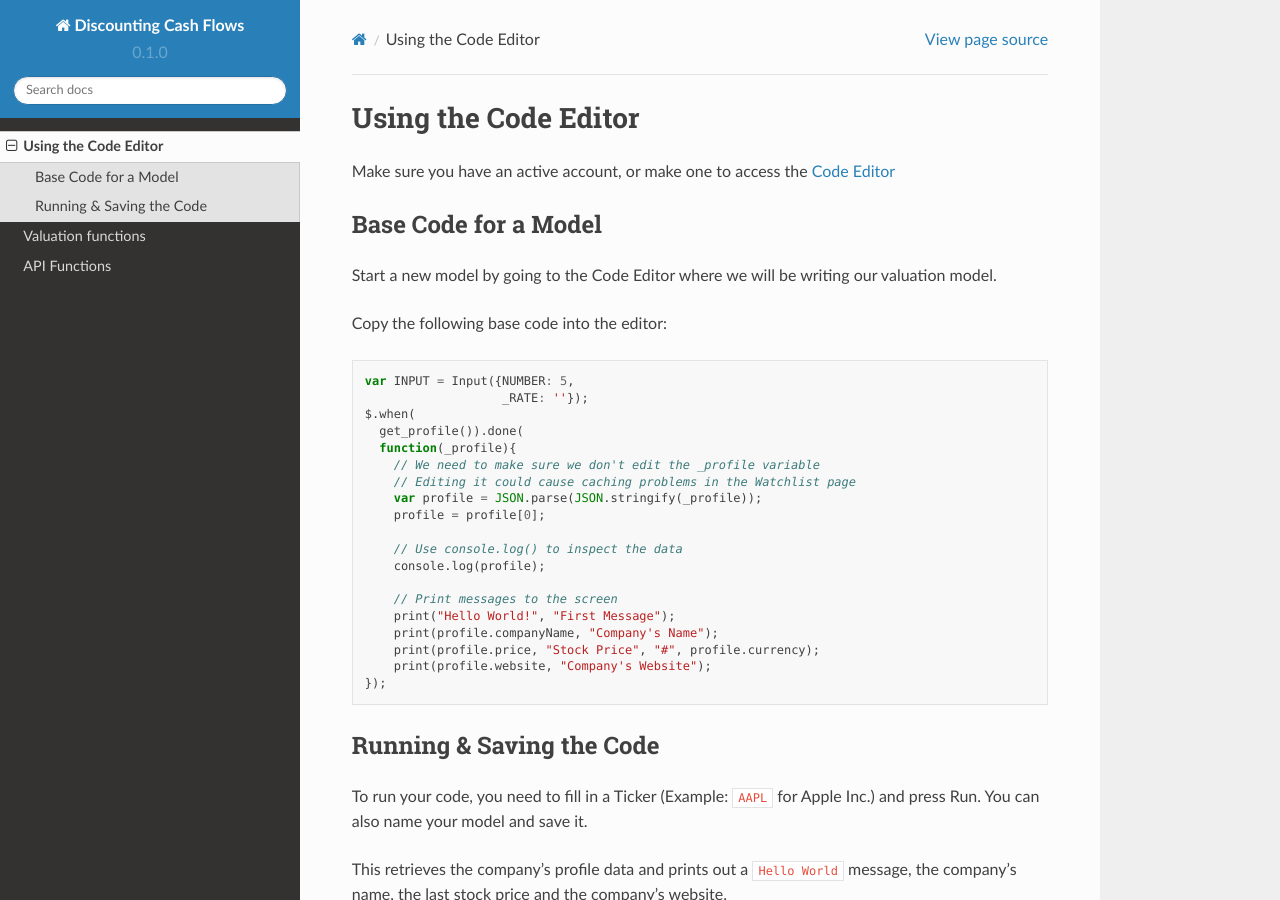
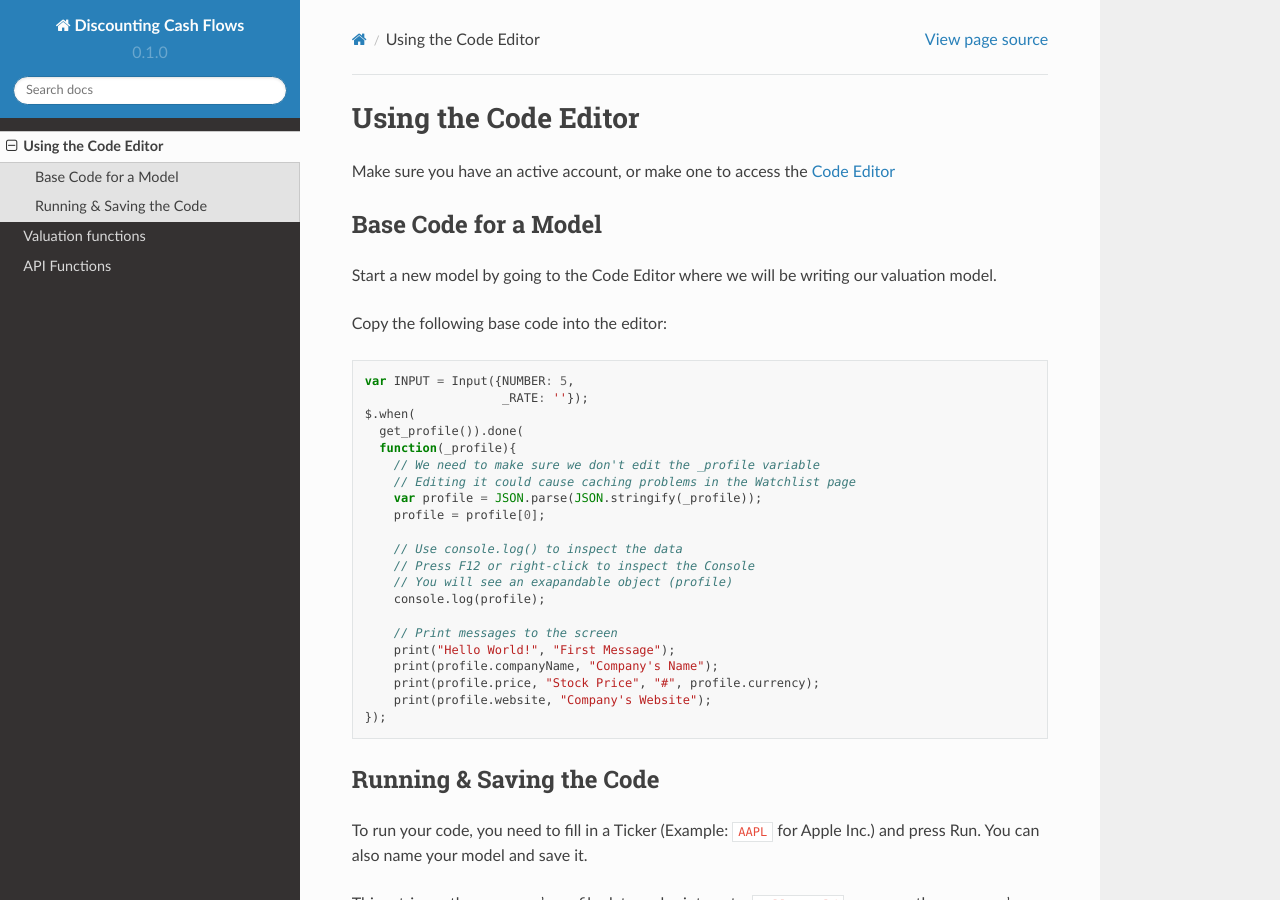
Before and after one commit to DiscountingCashFlows/readthedocs, a Sphinx documentation site: the page built from docs/source/usage.rst, in a window 1280 px wide and 900 px high. Built offline with Sphinx 7.4.7 and the Read the Docs theme 2.0.0, drawn with Linux system fonts in a browser that asks for light colours.

Commit message:
Update usage.rst

```diff
--- a/docs/source/usage.rst
+++ b/docs/source/usage.rst
@@ -25,6 +25,8 @@ Copy the following base code into the editor:
       profile = profile[0];
 
       // Use console.log() to inspect the data
+      // Press F12 or right-click to inspect the Console
+      // You will see an exapandable object (profile)
       console.log(profile);
 
       // Print messages to the screen
```
